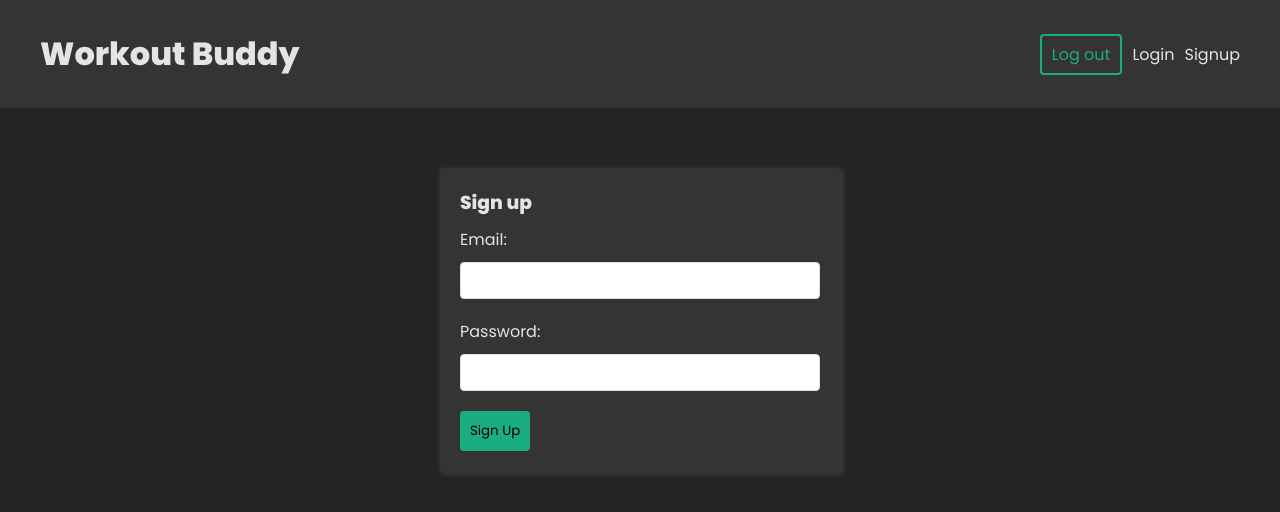
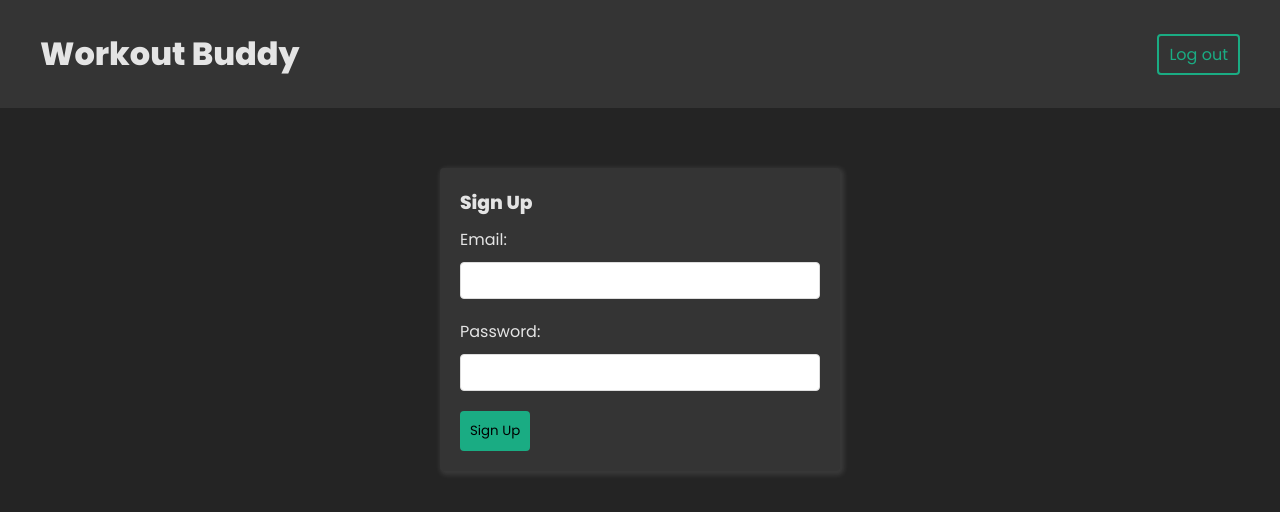
Before and after one commit to ahmedelzaky/workout_buddy, a React (Vite) app in the folder frontend/: page /signup in a window 1280 px wide. Shown: the top 512 px of the page. Built offline with nearby package versions, Linux system fonts and the light colour scheme.

Commit message:
Refactor Navbar component

```diff
--- /dev/null
+++ b/frontend/src/components/AuthForm.tsx
@@ -0,0 +1,53 @@
+import { useState } from "react";
+import useAuth from "../hooks/useAuth";
+
+type AuthFormProps = {
+  title: string;
+  action: "login" | "signup";
+};
+
+function AuthForm({ title, action }: AuthFormProps) {
+  const [email, setEmail] = useState("");
+  const [password, setPassword] = useState("");
+  const { auth, error, isPending } = useAuth();
+
+  const handleSubmit = async (e: React.FormEvent<HTMLFormElement>) => {
+    e.preventDefault();
+    await auth(email, password, action);
+  };
+
+  return (
+    <form className="login" onSubmit={handleSubmit}>
+      <h3>{title}</h3>
+
+      <label htmlFor="email">Email:</label>
+      <input
+        name="email"
+        type="email"
+        required
+        value={email}
+        onChange={(e) => setEmail(e.target.value)}
+      />
+
+      <label htmlFor="email">Password:</label>
+      <input
+        name="password"
+        type="password"
+        required
+        value={password}
+        onChange={(e) => setPassword(e.target.value)}
+      />
+
+      <button disabled={isPending} type="submit">
+        {title}
+      </button>
+      {error && (
+        <div style={{ textAlign: "center" }} className="error">
+          {error}
+        </div>
+      )}
+    </form>
+  );
+}
+
+export default AuthForm;
--- a/frontend/src/components/Navbar.tsx
+++ b/frontend/src/components/Navbar.tsx
@@ -1,8 +1,11 @@
 import { Link } from "react-router-dom";
-import useAuth from "../hooks/useAuth";
+import useAuth, { User } from "../hooks/useAuth";
+import { useAppSelector } from "../hooks/AppRedux";
 
 function Navbar() {
   const { logout } = useAuth();
+  const user: User = useAppSelector((state) => state.user);
+
   return (
     <header>
       <div className="container">
@@ -10,13 +13,17 @@ function Navbar() {
           <h1>Workout Buddy</h1>
         </Link>
         <nav>
+          {user ? (
             <div>
+              <span>{user.email}</span>
               <button onClick={() => logout()}>Log out</button>
             </div>
+          ) : (
             <div>
               <Link to={"/login"}>Login</Link>
               <Link to={"/signup"}>Signup</Link>
             </div>
+          )}
         </nav>
       </div>
     </header>
--- a/frontend/src/hooks/useAuth.tsx
+++ b/frontend/src/hooks/useAuth.tsx
@@ -2,6 +2,7 @@ import axios, { AxiosError } from "axios";
 import { useState } from "react";
 import { useAppDispatch } from "./AppRedux";
 import { login, logout } from "../rtk/slices/auth.slice";
+import { useNavigate } from "react-router-dom";
 
 export type User = {
   email: string;
@@ -12,6 +13,7 @@ const useAuth = () => {
   const dispatch = useAppDispatch();
   const [error, setError] = useState("");
   const [isPending, setIsPending] = useState(false);
+  const navigate = useNavigate();
 
   const auth = async (
     email: string,
@@ -34,6 +36,7 @@ const useAuth = () => {
         JSON.stringify({ token: res.data.token, email: res.data.email })
       );
       dispatch(login({ token: res.data.token, email: res.data.email }));
+      navigate("/");
     } catch (error) {
       console.log(error);
       if (error instanceof AxiosError) {
--- a/frontend/src/pages/Login.tsx
+++ b/frontend/src/pages/Login.tsx
@@ -1,48 +1,7 @@
-import { useState } from "react";
-import useAuth from "../hooks/useAuth";
+import AuthForm from "../components/AuthForm";
 
 function Login() {
-  const [email, setEmail] = useState("");
-  const [password, setPassword] = useState("");
-  const { auth, error, isPending } = useAuth();
-
-  const handleSubmit = async (e: React.FormEvent<HTMLFormElement>) => {
-    e.preventDefault();
-    await auth(email, password, "login");
-  };
-
-  return (
-    <form className="login" onSubmit={handleSubmit}>
-      <h3>Log In</h3>
-
-      <label htmlFor="email">Email:</label>
-      <input
-        name="email"
-        type="email"
-        required
-        value={email}
-        onChange={(e) => setEmail(e.target.value)}
-      />
-
-      <label htmlFor="email">Password:</label>
-      <input
-        name="password"
-        type="password"
-        required
-        value={password}
-        onChange={(e) => setPassword(e.target.value)}
-      />
-
-      <button disabled={isPending} type="submit">
-        Log In
-      </button>
-      {error && (
-        <div style={{ textAlign: "center" }} className="error">
-          {error}
-        </div>
-      )}
-    </form>
-  );
+  return <AuthForm title="Log In" action="login" />;
 }
 
 export default Login;
--- a/frontend/src/pages/Signup.tsx
+++ b/frontend/src/pages/Signup.tsx
@@ -1,50 +1,7 @@
-import { useState } from "react";
-import useAuth from "../hooks/useAuth";
+import AuthForm from "../components/AuthForm";
 
 function Signup() {
-  const [email, setEmail] = useState("");
-  const [password, setPassword] = useState("");
-  const { auth, error, isPending } = useAuth();
-
-  const handleSubmit = async (e: React.FormEvent<HTMLFormElement>) => {
-    e.preventDefault();
-
-    await auth(email, password, "signup");
-  };
-
-  return (
-    <form className="signup" onSubmit={handleSubmit}>
-      <h3>Sign up</h3>
-
-      <label htmlFor="email">Email:</label>
-      <input
-        name="email"
-        type="email"
-        required
-        value={email}
-        onChange={(e) => setEmail(e.target.value)}
-      />
-
-      <label htmlFor="email">Password:</label>
-      <input
-        name="password"
-        type="password"
-        required
-        value={password}
-        onChange={(e) => setPassword(e.target.value)}
-      />
-
-      <button disabled={isPending} type="submit">
-        {" "}
-        Sign Up{" "}
-      </button>
-      {error && (
-        <div style={{ textAlign: "center" }} className="error">
-          {error}
-        </div>
-      )}
-    </form>
-  );
+  return <AuthForm title="Sign Up" action="signup" />;
 }
 
 export default Signup;
--- a/frontend/src/rtk/store.ts
+++ b/frontend/src/rtk/store.ts
@@ -5,7 +5,7 @@ import authSlice from "./slices/auth.slice";
 const store = configureStore({
   reducer: {
     workouts: workoutsSlice,
-    auth: authSlice,
+    user: authSlice,
   },
 });
 
```
Lines whose indentation alone changed are shown as unchanged.
